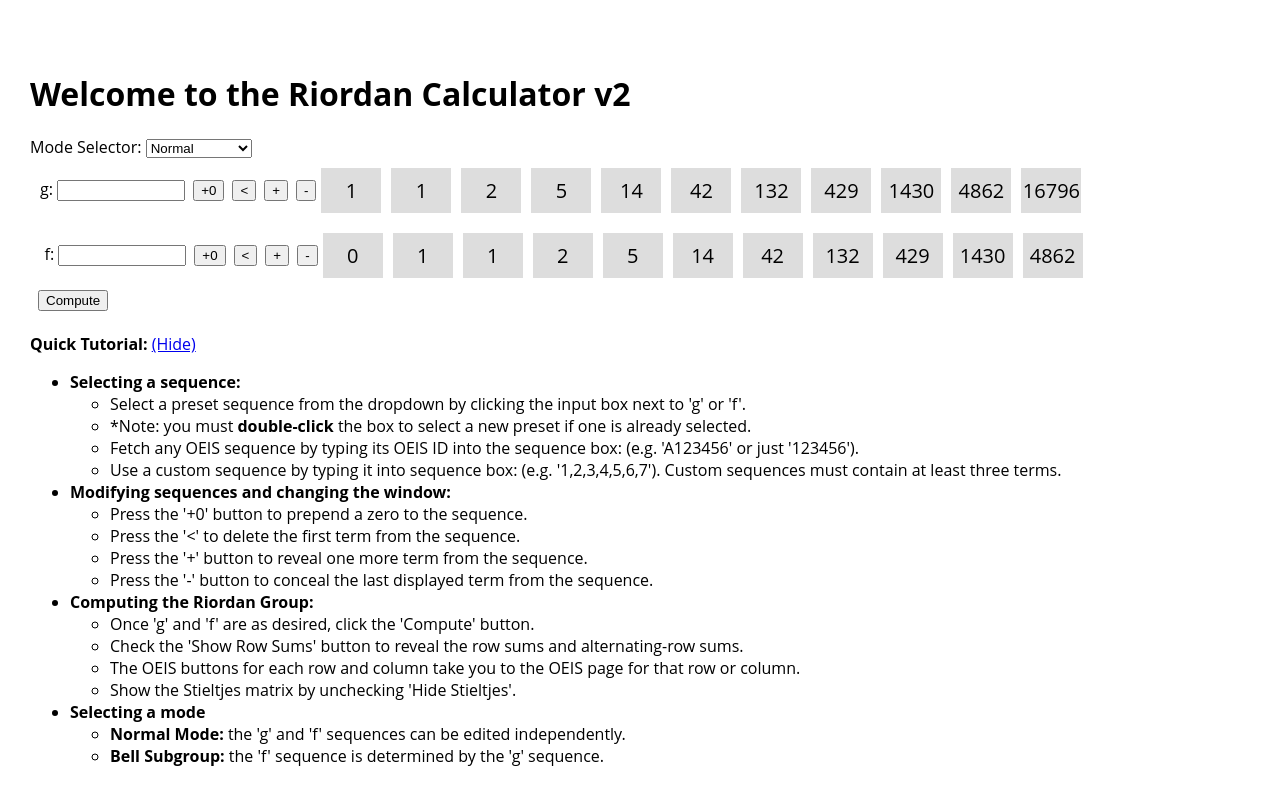
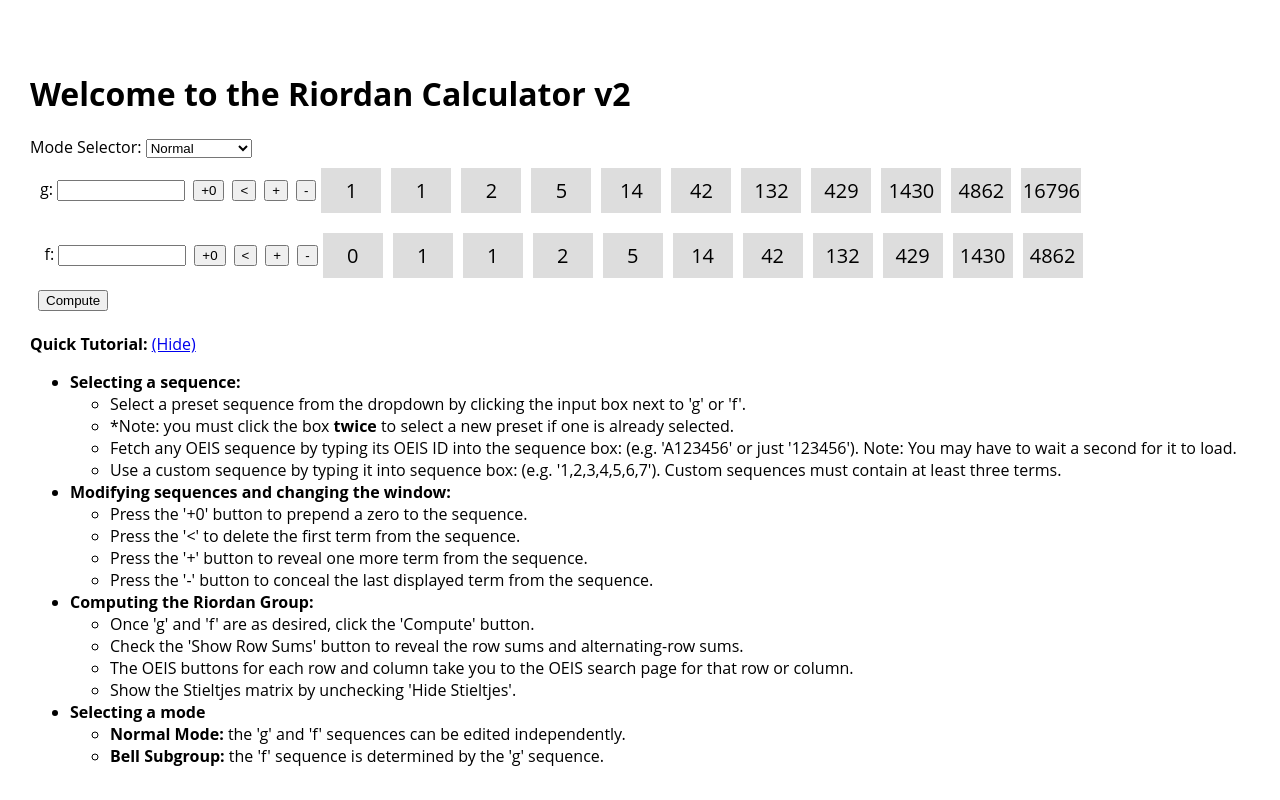
Before and after one commit to jamesshapiro/riordan-calculator-react, a React (Create React App) app: page / in a window 1280 px wide. Built offline with nearby package versions, Linux system fonts and the light colour scheme.

Commit message:
Reword tutorial and remove a few console.log statements

```diff
--- a/src/App.js
+++ b/src/App.js
@@ -166,8 +166,8 @@ class App extends Component {
               <strong>{"Selecting a sequence:"}</strong>
               <ul>
                 <li>{"Select a preset sequence from the dropdown by clicking the input box next to 'g' or 'f'."}</li>
-                <li>{"*Note: you must "}<strong>{" double-click "}</strong>{" the box to select a new preset if one is already selected."}</li>
-                <li>{"Fetch any OEIS sequence by typing its OEIS ID into the sequence box: (e.g. 'A123456' or just '123456')."}</li>
+                <li>{"*Note: you must click the box "}<strong>{" twice "}</strong>{" to select a new preset if one is already selected."}</li>
+                <li>{"Fetch any OEIS sequence by typing its OEIS ID into the sequence box: (e.g. 'A123456' or just '123456'). Note: You may have to wait a second for it to load."}</li>
                 <li>{"Use a custom sequence by typing it into sequence box: (e.g. '1,2,3,4,5,6,7'). Custom sequences must contain at least three terms."}</li>
               </ul>
             </li>
@@ -185,7 +185,7 @@ class App extends Component {
               <ul>
                 <li>{"Once 'g' and 'f' are as desired, click the 'Compute' button."}</li>
                 <li>{"Check the 'Show Row Sums' button to reveal the row sums and alternating-row sums."}</li>
-                <li>{"The OEIS buttons for each row and column take you to the OEIS page for that row or column."}</li>
+                <li>{"The OEIS buttons for each row and column take you to the OEIS search page for that row or column."}</li>
                 <li>{"Show the Stieltjes matrix by unchecking 'Hide Stieltjes'."}</li>
               </ul>
             </li>
--- a/src/components/SequenceContainer/SequenceContainer.js
+++ b/src/components/SequenceContainer/SequenceContainer.js
@@ -69,13 +69,10 @@ class SequenceContainer extends Component {
     }
 
     isValidCustomSequence = (input) => {
-        console.log(input)
-        console.log((input.match(/,/g)||[]).length)
         if ((input.match(/,/g)||[]).length < 2) {
             return false
         }
         const nospaces = input.replace(/\s/g, '');
-        console.log(nospaces)
         const integers = nospaces.split(',')
         for (let x of integers) {
             if (!this.isInteger(x)) {
@@ -86,7 +83,6 @@ class SequenceContainer extends Component {
     }
 
     sequenceSelectHandler = (event) => {
-        console.log('in sequence select')
         this.setState({storedValue: event.target.value, selectorValue: event.target.value})
         const lowercased = event.target.value.toLowerCase()
         if (sequenceNames.includes(lowercased)) {
--- a/src/store/reducers/calculator.js
+++ b/src/store/reducers/calculator.js
@@ -49,7 +49,6 @@ const setCustomSequence = (state, action) => {
         if (action.isNewSequence) {
             numCellsToDisplay = Math.min(newSequence.sequence.length, state.fSequence.sequence.length)
         }
-        console.log(numCellsToDisplay)
         return updateObject(state, {
             gSequence: newSequence,
             maxDisplayableCells: Math.min(newSequence.sequence.length, state.fSequence.sequence.length),
@@ -64,7 +63,6 @@ const setCustomSequence = (state, action) => {
         if (action.isNewSequence) {
             numCellsToDisplay = Math.min(newSequence.sequence.length, state.gSequence.sequence.length)
         }
-        console.log(numCellsToDisplay)
         return updateObject(state, {
             fSequence: newSequence,
             maxDisplayableCells: Math.min(newSequence.sequence.length, state.gSequence.sequence.length),
@@ -135,7 +133,6 @@ const fetchMatrixSuccess = (state, action) => {
 }
 
 const fetchOEISSequenceSuccess = (state, action) => {
-    console.log('calling success!')
     const sequenceId = action.sequenceId;
     const sequence = action.sequence
     if (sequenceId === 'g') {
```
